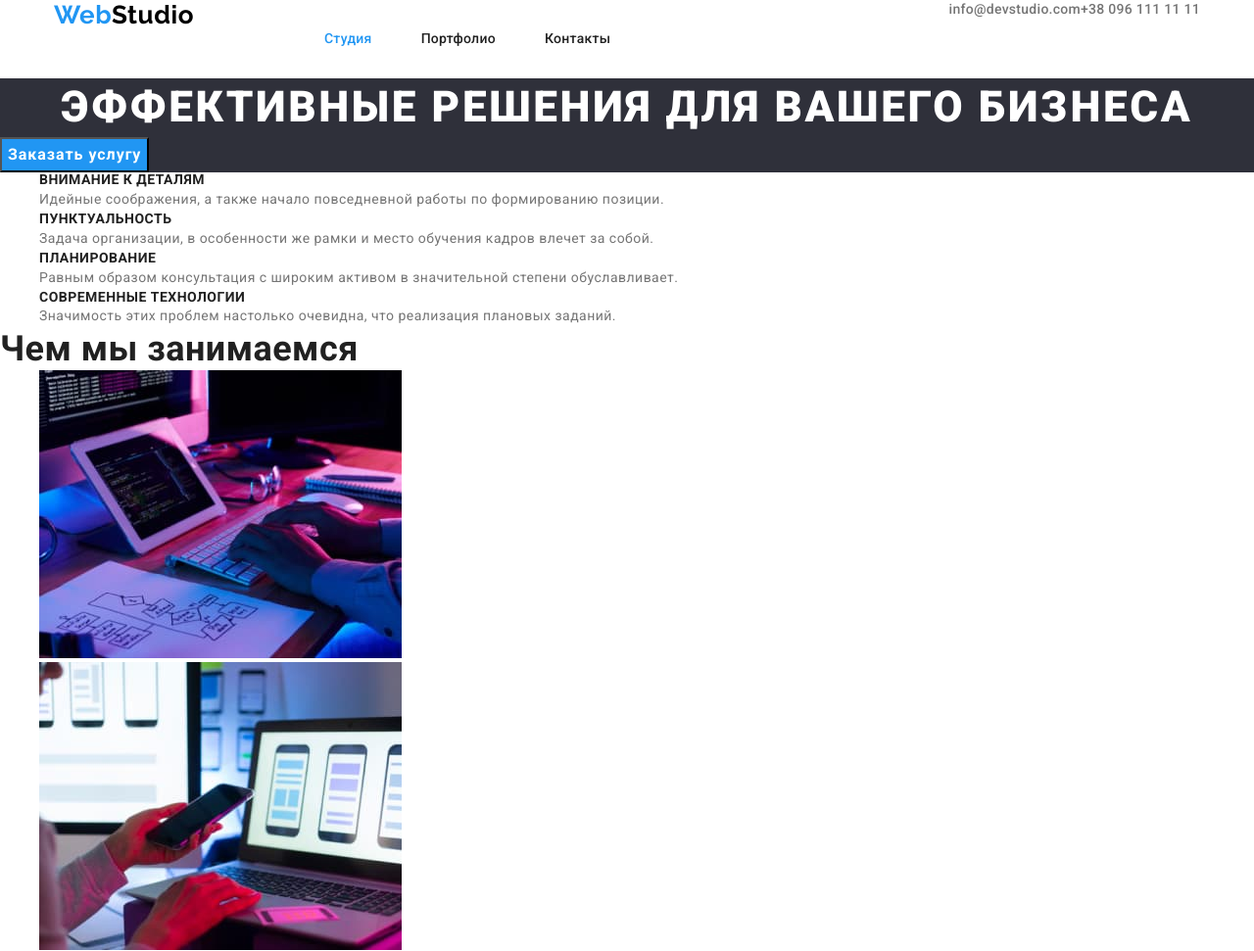
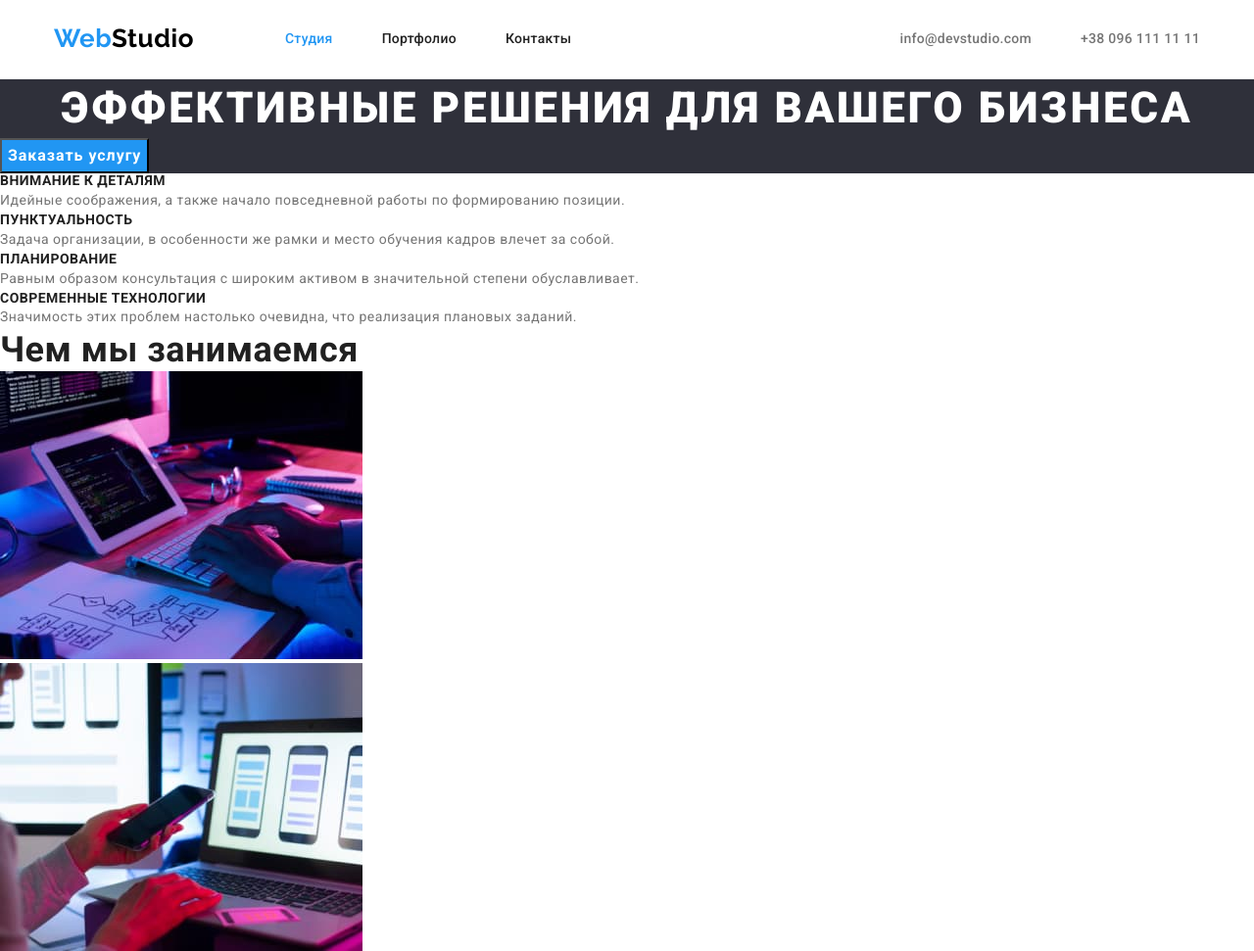
Before and after one commit to Ruslan4444/goit-markup-hw-03, a plain HTML site: page index.html in a window 1280 px wide. Shown: the top 971 px of the page at 98% size. Drawn offline with nearby package versions, Linux system fonts and the light colour scheme.

Commit message:
Завершено header

```diff
--- a/css/styles.css
+++ b/css/styles.css
@@ -30,6 +30,9 @@ body {
 .list {
   list-style: none;
 }
+ul {
+  padding: 0px;
+}
 .link {
   text-decoration: none;
 
@@ -57,15 +60,22 @@ body {
   background-color: var(--btn-hover-bgcolor);
 }
 /* ----------- HEADER ------------*/
+.header {
+  border-bottom: 1px solid #ececec;
+}
 .header-container {
   display: flex;
+  align-items: center;
 }
 
 /* ----------- LOGO ------------*/
 .logo {
+  display: block;
+  padding-top: 24px;
+  padding-bottom: 25px;
+
   font-family: 'Raleway', sans-serif;
   color: #000000;
-
   font-weight: 700;
   font-size: 26px;
   line-height: 1.19;
@@ -103,7 +113,13 @@ body {
   display: flex;
   margin-left: auto;
 }
+.contacts-item:not(:last-child) {
+  margin-right: 50px;
+}
 .contacts-link {
+  display: block;
+  padding-top: 32px;
+  padding-bottom: 32px;
   color: var(--primary-text-color);
 }
 .contacts-link:hover,
```
